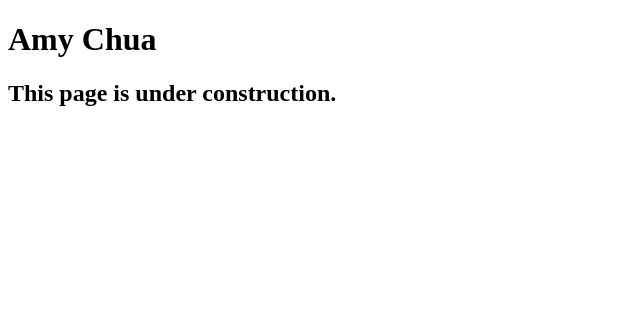
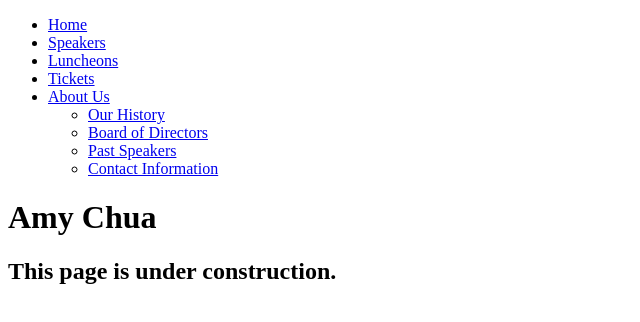
Before and after one commit to wyoo9/A09, a plain HTML site: page speakers/chua.html in a window 1280 px wide. Shown: the whole page, without its empty margins (0-640 px from the left). Drawn offline with Linux system fonts and the light colour scheme.

Commit message:
Update chua.html

```diff
--- a/speakers/chua.html
+++ b/speakers/chua.html
@@ -8,6 +8,39 @@
 </head>
 
 <body>
+	    <nav_menu>
+		<ul>
+			<li>
+				<a href="index.html" class="current">Home</a>
+			</li>
+			<li>
+				<a href="#">Speakers</a>
+			</li>
+			<li>
+				<a href="#">Luncheons</a>
+			</li>
+			<li>
+				<a href="#">Tickets</a>
+			</li>
+            <li>
+				<a href="#">About Us</a>
+                <ul>
+                    <li>
+                        <a href="#">Our History</a>
+                    </li>
+                    <li>
+                        <a href="#">Board of Directors</a>
+                    </li>
+                    <li>
+                        <a href="#">Past Speakers</a>
+                    </li>
+                    <li>
+                        <a href="#">Contact Information</a>
+                    </li>
+                </ul>
+			</li>
+		</ul>
+	</nav_menu>
 	<main>
 		<h1>Amy Chua</h1>
 		<h2>This page is under construction.</h2>
```
